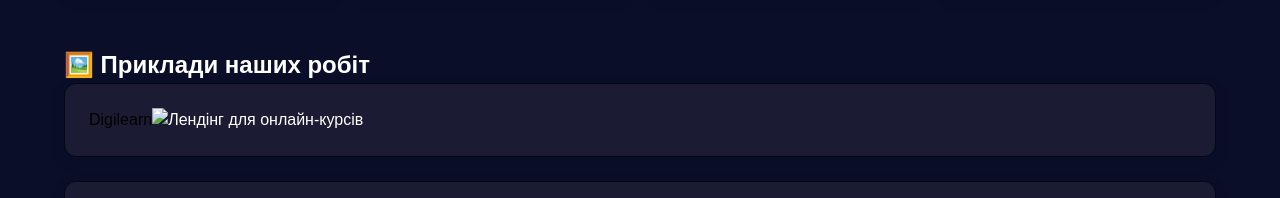
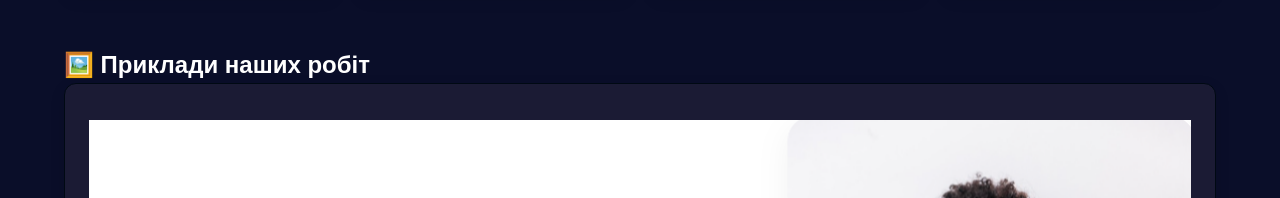
Before and after one commit to marynafedotova/WebRocket, a plain HTML site: page assets/pages/rocket-landing.html in a window 1280 px wide. Shown: the part 1221-1419 px from the top of the page. Drawn offline with Linux system fonts and the light colour scheme; a script that the page names is missing.

Commit message:
added link project reocket leanding

```diff
--- a/assets/pages/rocket-landing.html
+++ b/assets/pages/rocket-landing.html
@@ -145,9 +145,10 @@
         <h2>🖼️ Приклади наших робіт</h2>
         <div class="portfolio-grid">
           <div class="portfolio-item">
-            <a href="https://marynafedotova.github.io/digislearn-landing/">Digilearn</a>
-            <img src="landing1.jpg" alt="Лендінг для онлайн-курсів" style="width:100%">
-          </div>
+            <a href="https://marynafedotova.github.io/digislearn-landing/">
+            <img src="../img/digilear.png" alt="Лендінг для онлайн-курсів" style="width:100%">
+          Digilearn</a>
+        </div>
           <div class="portfolio-item">
             <img src="landing2.jpg" alt="Лендінг для мобільного додатку" style="width:100%">
           </div>
--- a/assets/style/style.scss
+++ b/assets/style/style.scss
@@ -1431,6 +1431,9 @@ gap: 36px;
 .portfolio-item{
   display: flex;
   padding: 24px;
+  a{
+    color: var(--accent-color);
+  }
   img{
     width: 50%;
   }
```
Also changed, not shown: assets/img/digilear.png (added), assets/style/dist/style.css, assets/style/dist/style.min.css.
